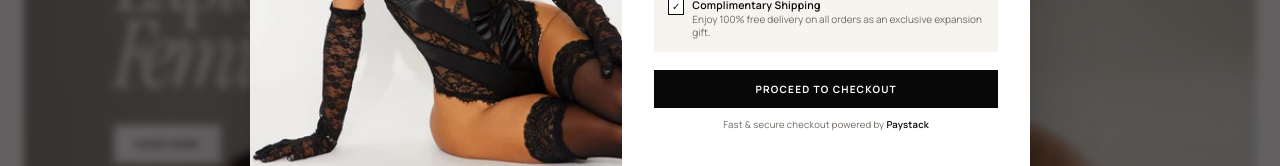
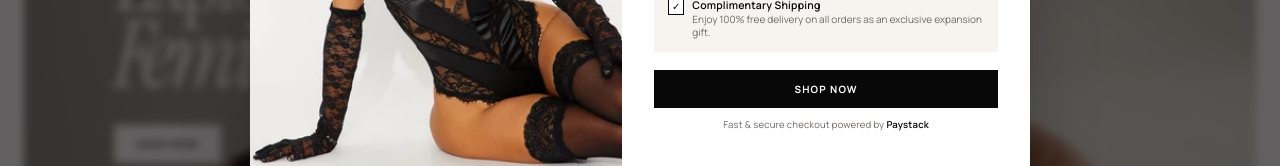
Before and after one commit to LiamJnr/nuenude-store, a React (Vite) app: page / in a window 1280 px wide. Shown: the part 412-578 px from the top of the page. Built offline with nearby package versions, Linux system fonts and the light colour scheme; a web font is replaced by a local one.

Commit message:
expansion modal now says shop now

```diff
--- a/src/components/ExpansionModal.jsx
+++ b/src/components/ExpansionModal.jsx
@@ -73,7 +73,7 @@ export default function ExpansionModal() {
           </div>
 
           <button className="expansion-modal-btn" onClick={handleShopNow} type="button">
-            PROCEED TO CHECKOUT
+            SHOP NOW
           </button>
 
           <p className="expansion-modal-footer">
```
